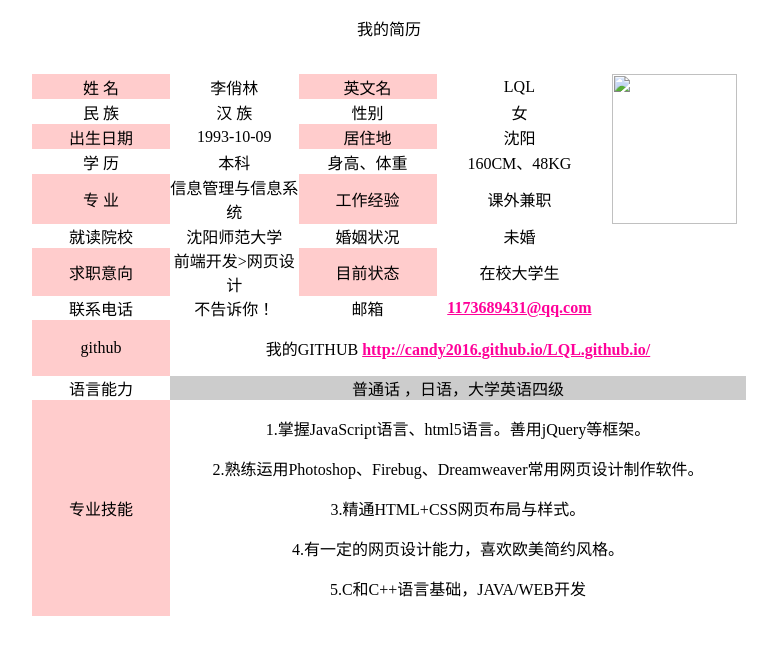
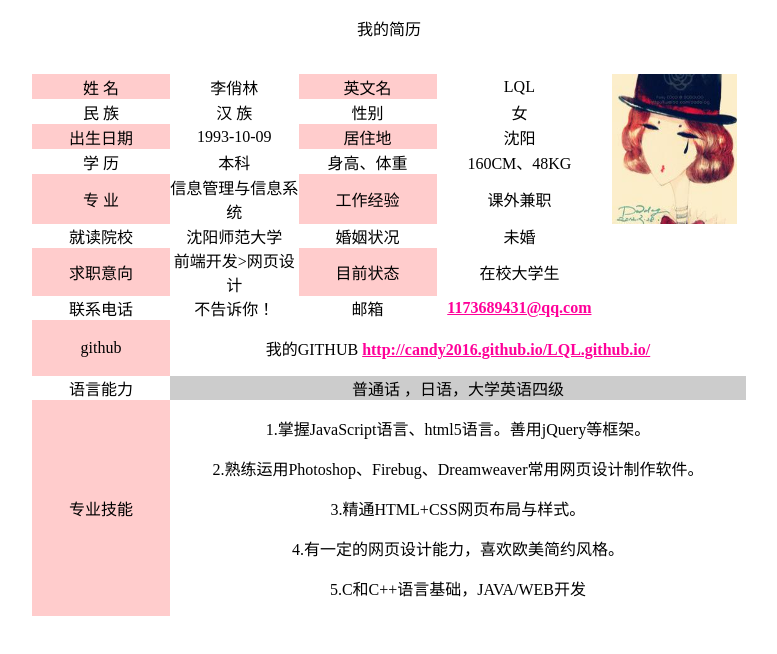
Before and after one commit to candy2016/LQL.github.io, a plain HTML site: page index.html in a window 1280 px wide. Shown: the whole page, without its empty margins (251-1028 px from the left). Drawn offline with Linux system fonts and the light colour scheme.

Commit message:
修改图片

```diff
--- a/index.html
+++ b/index.html
@@ -19,7 +19,7 @@ a{ color: #F09;}
 <td width="112" valign="center">李俏林</td>
 <td width="120" valign="center" class="resume-tit" bgcolor="#FFCCCC">英文名</td>
 <td width="125" valign="center">LQL</td>
-<td width="111" rowspan="5" align="center"><img src="5d16109876eceb17ff2ac9316a42f615.jpg" width="125" height="150" /></td>
+<td width="111" rowspan="5" align="center"><img src="images/5d16109876eceb17ff2ac9316a42f615.jpg" width="125" height="150" /></td>
 </tr>
 <tr align="center" valign="middle">
 <td valign="center" class="resume-tit">民&nbsp;族</td>
```
